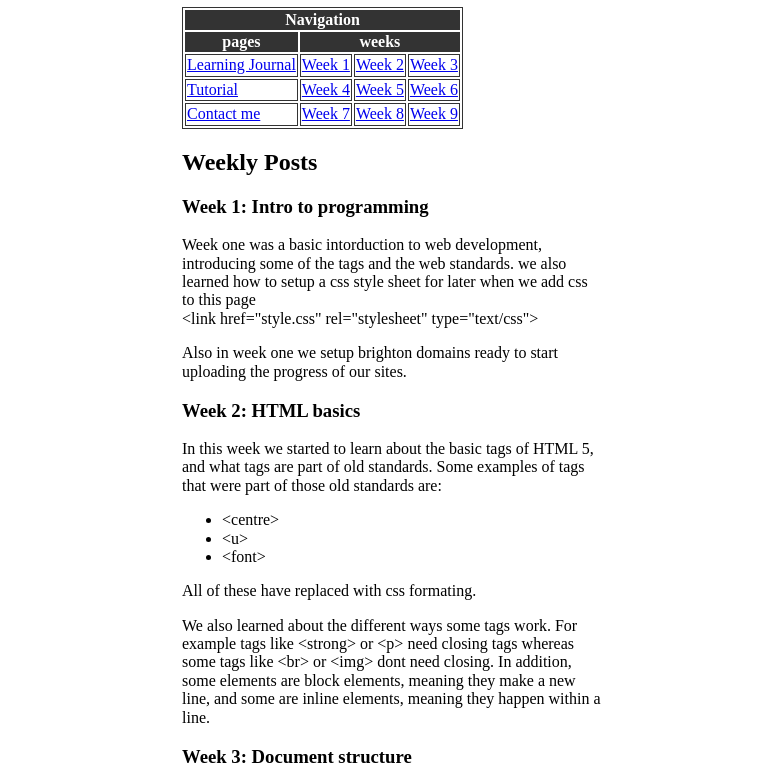
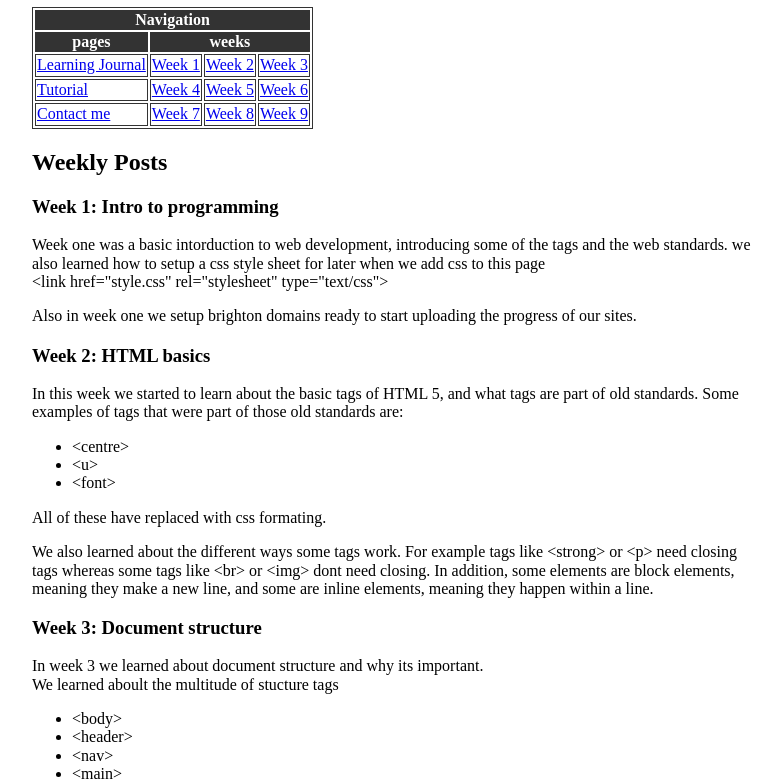
Before and after one commit to Sneakunderscoreunderscore/CI435, a plain HTML site: page index.html in a window 1280 px wide. Shown: the part 73-854 px from the top of the page, without its empty margins (248-1029 px from the left). Drawn offline with Linux system fonts and the light colour scheme.

Commit message:
set max width to 720

```diff
--- a/css/style.css
+++ b/css/style.css
@@ -10,6 +10,6 @@ tfoot {
 }
 
 .wrapper{
-  max-width: 420px;
+  max-width: 720px;
   margin: auto;
 }
```
